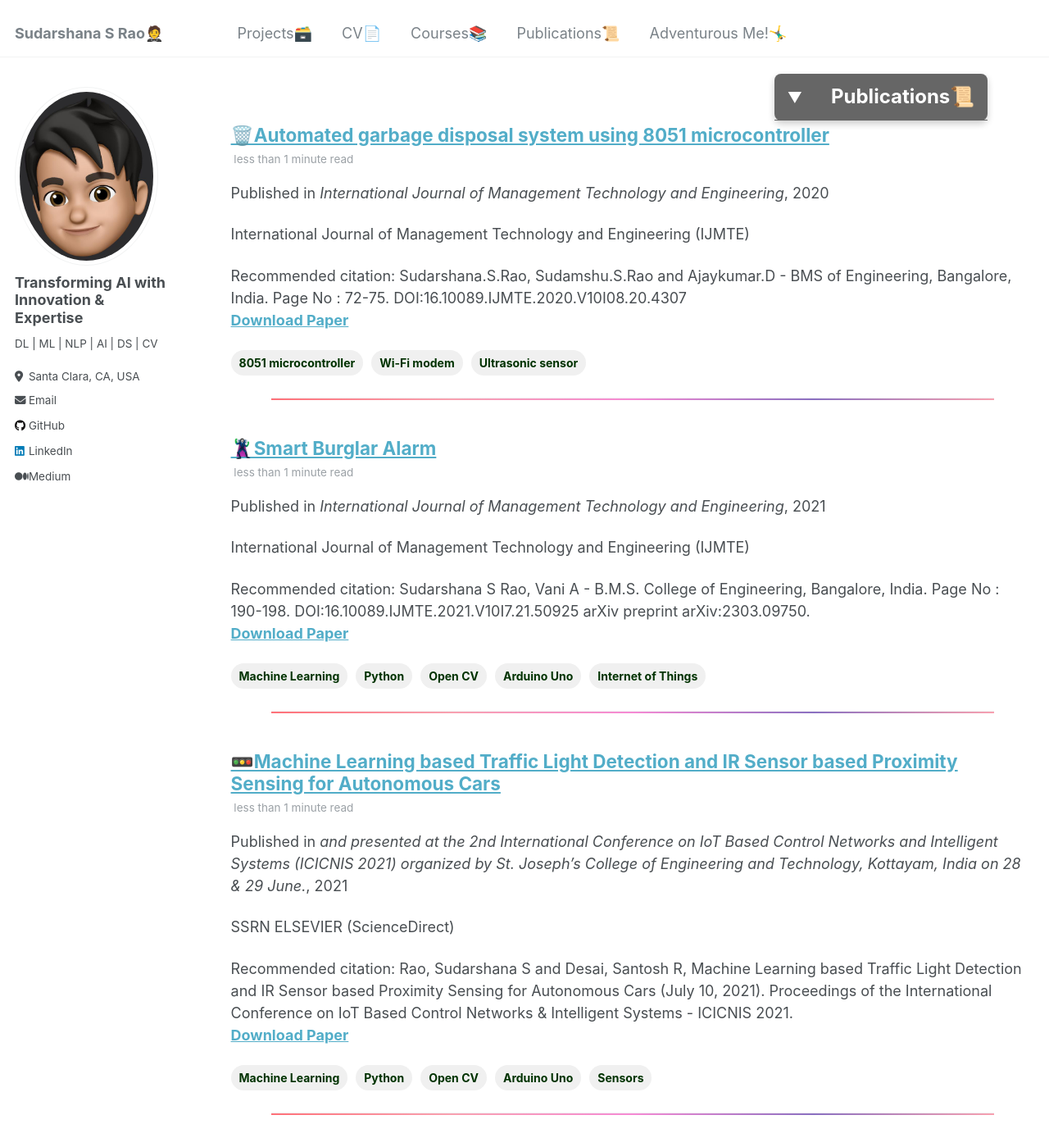
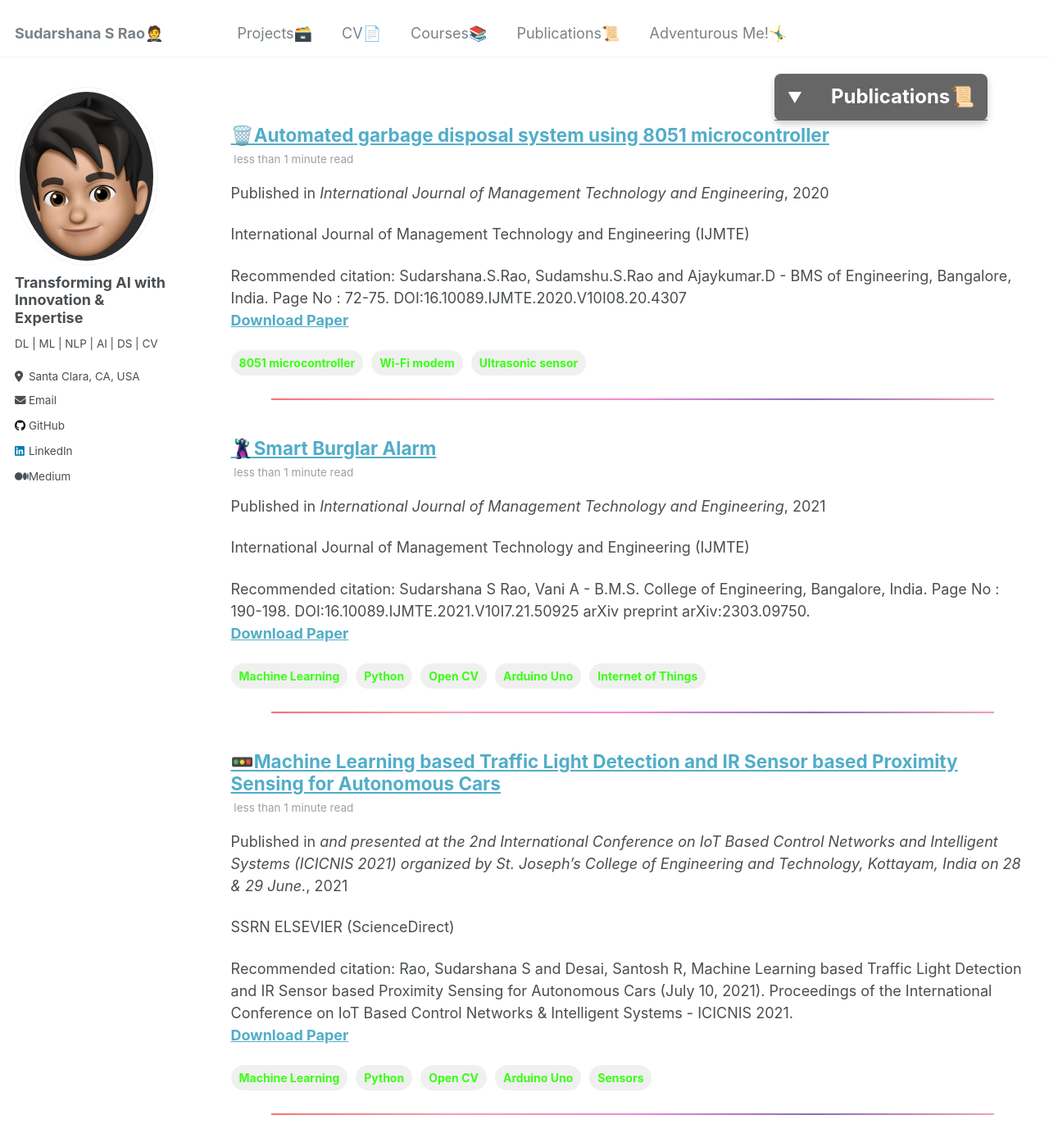
Before and after one commit to SudarshanaSRao/SudarshanaSRao.github.io, a Jekyll site: the page built from _pages/publications.md, in a window 1280 px wide and 1400 px high. Shown: the whole window at 82% size. Built offline with Jekyll 4.4.1, drawn with Linux system fonts in a browser that asks for light colours.

Commit message:
Update archive-single.html

```diff
--- a/_includes/archive-single.html
+++ b/_includes/archive-single.html
@@ -96,7 +96,7 @@
     border-radius: 25px; /* Makes it pill-like */
     font-weight: bold;
     font-size: 14px;
-    color: #003200; /* Tag text color */
+    color: #39FF14; /* Tag text color */
     transition: background-color 0.3s; /* Smooth background color change on hover */
   }
   .post-tags li:hover {
```
